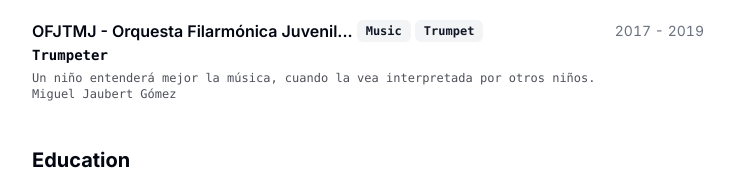
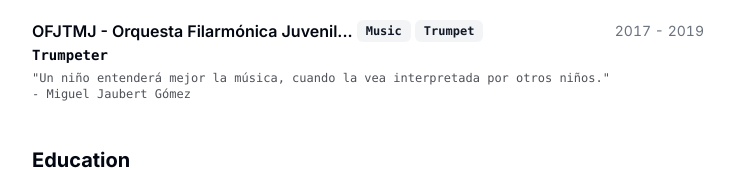
Before and after one commit to FJrodafo/CV, a Next.js app in the folder App/: page / in a window 1280 px wide. Shown: the part 524-694 px from the top of the page, without its empty margins (272-1007 px from the left). Built offline with nearby package versions, Linux system fonts and the light colour scheme.

Commit message:
Fix resume.tsx

```diff
--- a/App/src/data/resume.tsx
+++ b/App/src/data/resume.tsx
@@ -84,9 +84,9 @@
       end: "2019",
       description: (
         <>
-          Un niño entenderá mejor la música, cuando la vea interpretada por otros niños.
+          "Un niño entenderá mejor la música, cuando la vea interpretada por otros niños."
           <br/>
-          Miguel Jaubert Gómez
+          - Miguel Jaubert Gómez
           {/*
           <ul className="list-inside list-disc">
             <li>
```
Also changed, not shown: 1 other file (tests, documents, lock files or other folders).
